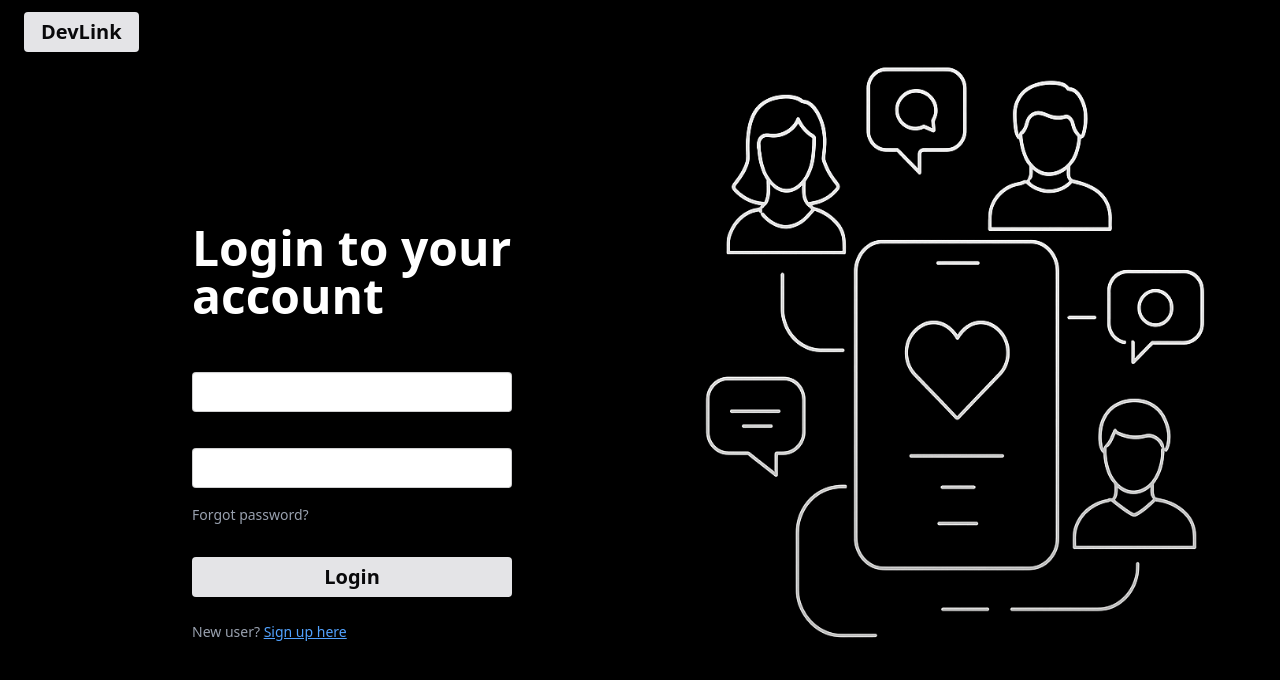
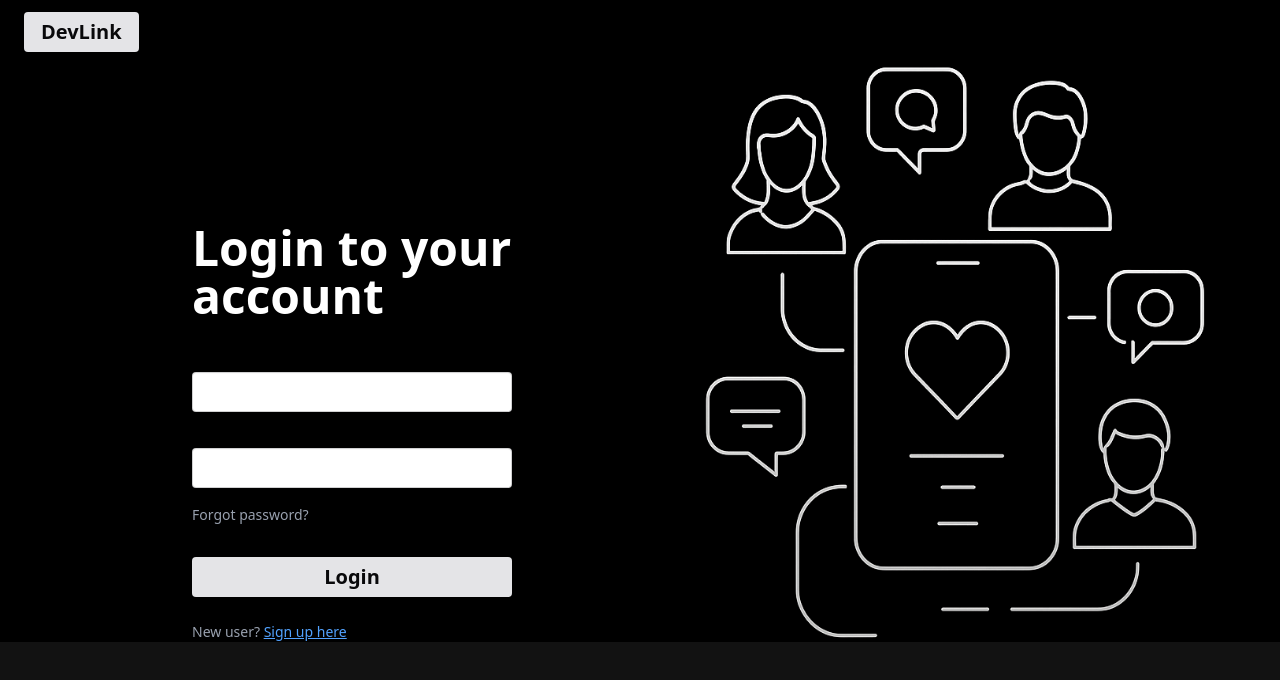
Before and after one commit to Rakshit-dev64/devTinder-web, a React app: page /login in a window 1280 px wide. Shown: the top 680 px of the page. Built offline with nearby package versions, Linux system fonts and the light colour scheme; no server answers; the HTML template or start-up script is replaced by a standard one.

Commit message:
Changed base URL

```diff
--- a/src/App.jsx
+++ b/src/App.jsx
@@ -11,7 +11,7 @@ import Signup from "./components/Signup";
 
 function App() {
   return (
-    <div className="min-h-screen bg-[#000000] text-white">
+    <div className="min-h-screen bg-[#121212] text-white">
       <Provider store = {store}>
         <BrowserRouter basename="/">
           <Routes>
--- a/src/components/EditProfile.jsx
+++ b/src/components/EditProfile.jsx
@@ -38,8 +38,8 @@ const EditProfile = ({ user }) => {
   };
 
   return (
-    <div className="flex justify-center gap-8 mt-2">
-      <div className="flex justify-center card-xl">
+    <div className="flex justify-center gap-8 mt-2 ">
+      <div className="flex justify-center card-xl bg-[#000]">
         <div className="card bg-neutral w-md shadow-sm">
           <div className="card-body">
             <h2 className="card-title justify-center mb-5">Edit Profile</h2>
--- a/src/components/components.jsx
+++ b/src/components/components.jsx
@@ -50,6 +50,7 @@ export const NavBar = () => {
               {/* <span className="badge">New</span> */}
             </Link>
           </li>
+           <li><Link to={"/"}>Feed</Link></li>
           <li><Link to={"/connections"}>Connections</Link></li>
           <li><Link to={"/requests"}>Requests</Link></li>
           <li><a onClick={handleLogout}>Logout</a></li>
--- a/src/utils/constants.js
+++ b/src/utils/constants.js
@@ -1,2 +1,2 @@
-const BASE_URL = "http://localhost:3000";
+const BASE_URL = "/api";
 export default BASE_URL;
```
